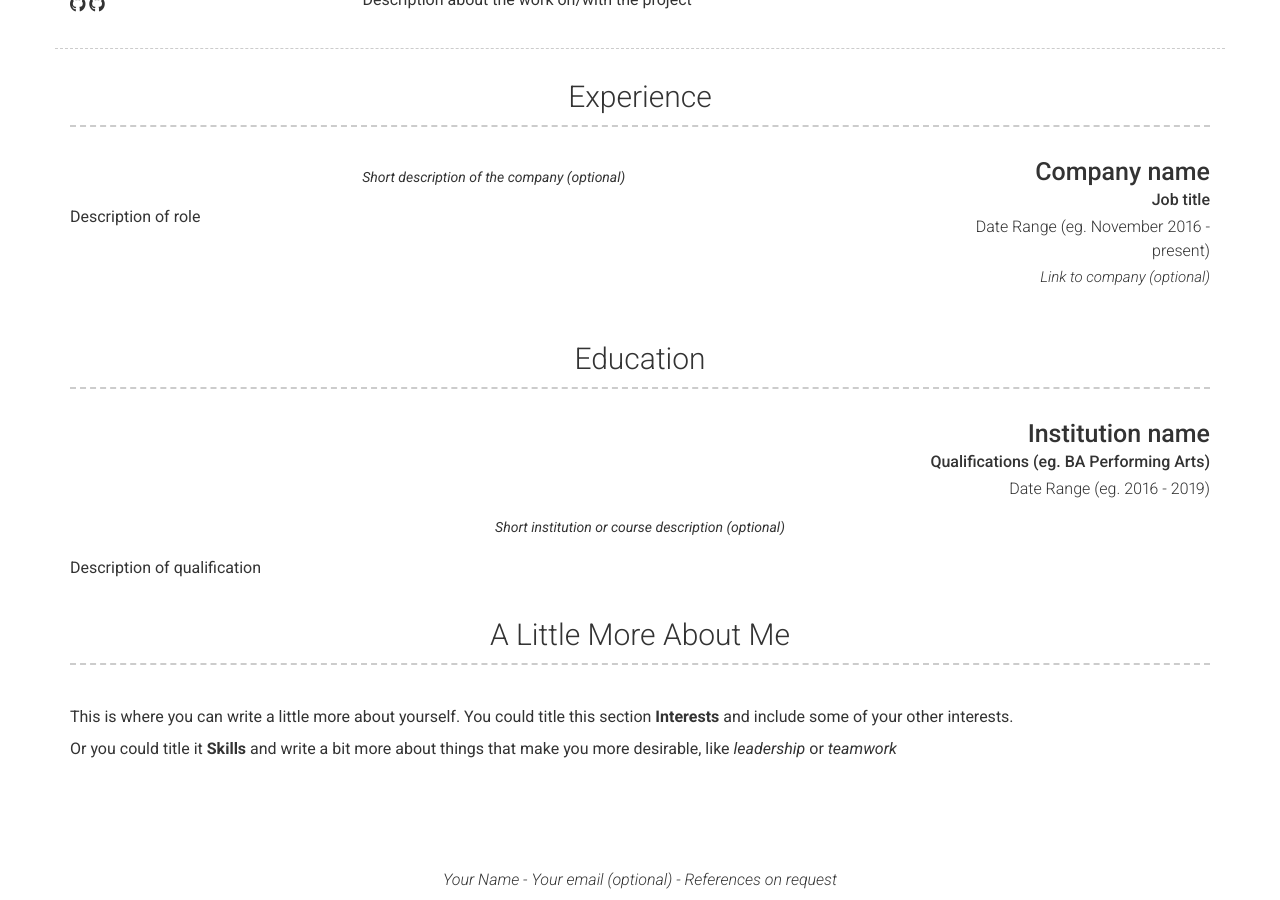
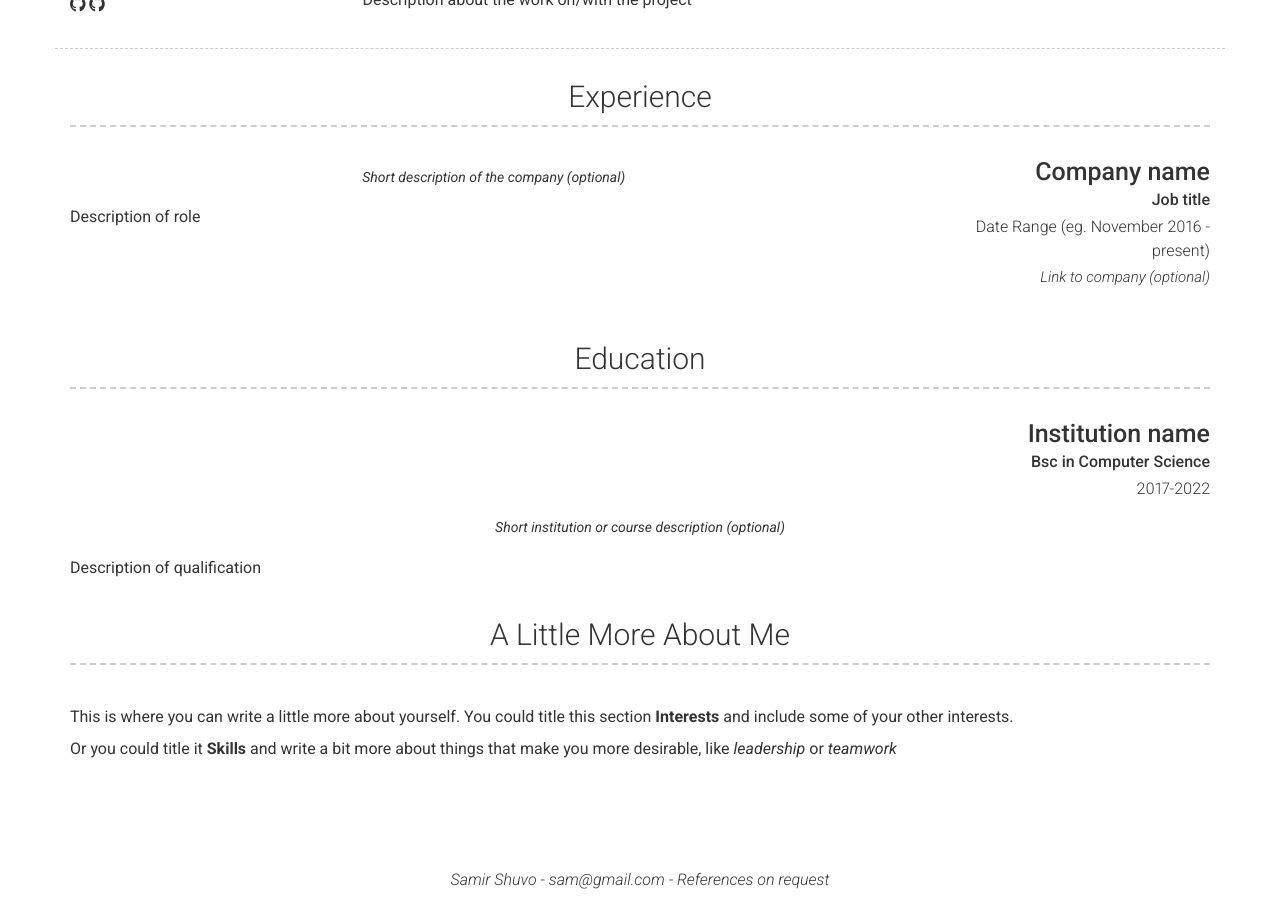
Before and after one commit to DexterSamir/DexterSamir.github.io, a Jekyll site: the page built from index.md, in a window 1280 px wide and 900 px high, scrolled down 1238 px. Built offline with Jekyll 4.4.1, drawn with Linux system fonts in a browser that asks for light colours; nearby versions of some CDN libraries; some of the changed text lies outside the part shown.

Commit message:
Update _config.yml

```diff
--- a/_config.yml
+++ b/_config.yml
@@ -6,9 +6,9 @@ repository: Git repository where your resume will be hosted, only required if yo
 version: 2
 
 # Personal info
-name: Your Name
-title: Your job title
-email: Your email (optional)
+name: Samir Shuvo
+title: Ml Enthusiast | Web Developer
+email: sam@gmail.com
 # email_title: Email (Email title override)
 phone: Your phone number (optional)
 # phone_title: Phone (Phone title override)
@@ -98,8 +98,8 @@ content:
     content:
       - layout: top-right
         title: Institution name
-        sub_title: Qualifications (eg. BA Performing Arts)
-        caption: Date Range (eg. 2016 - 2019)
+        sub_title: Bsc in Computer Science
+        caption: 2017-2022
         quote: >
           Short institution or course description (optional)
         description: | # this will include new lines to allow paragraphs
```
